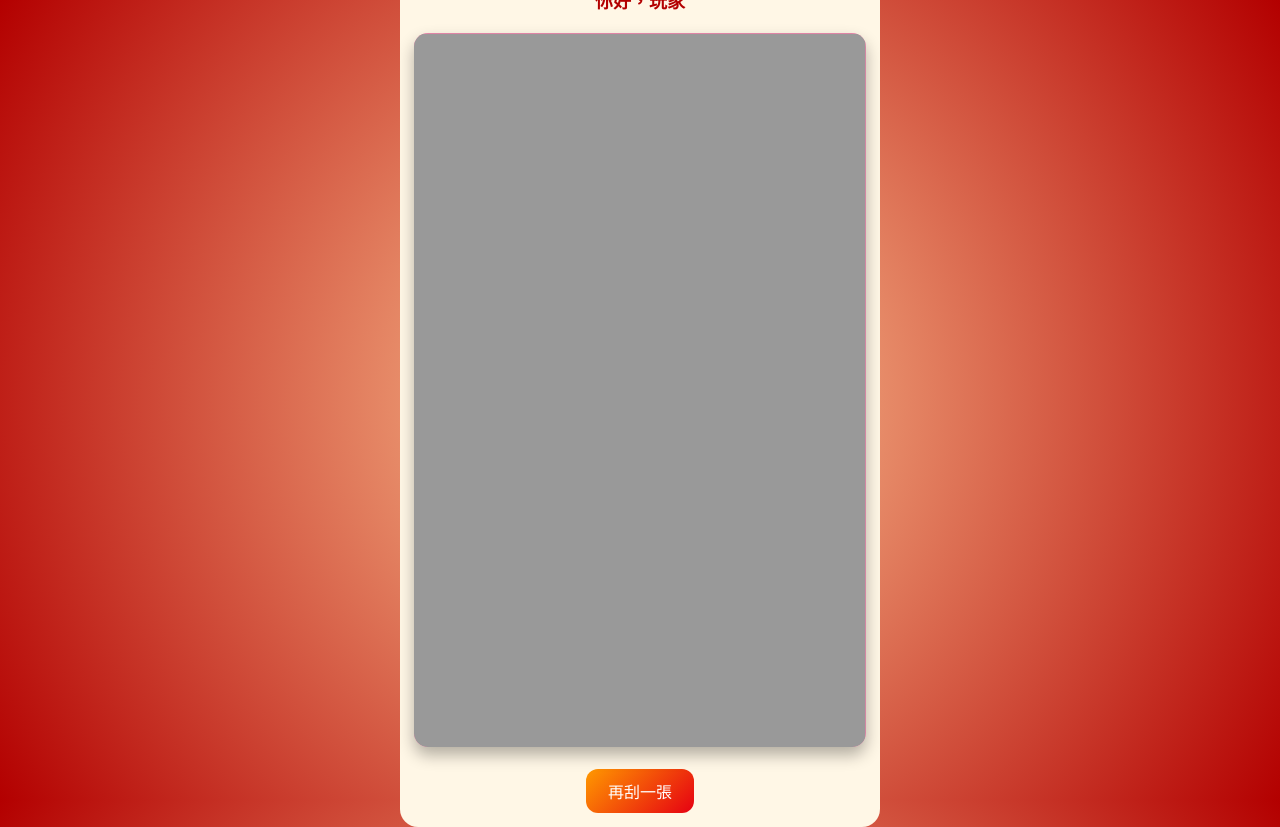
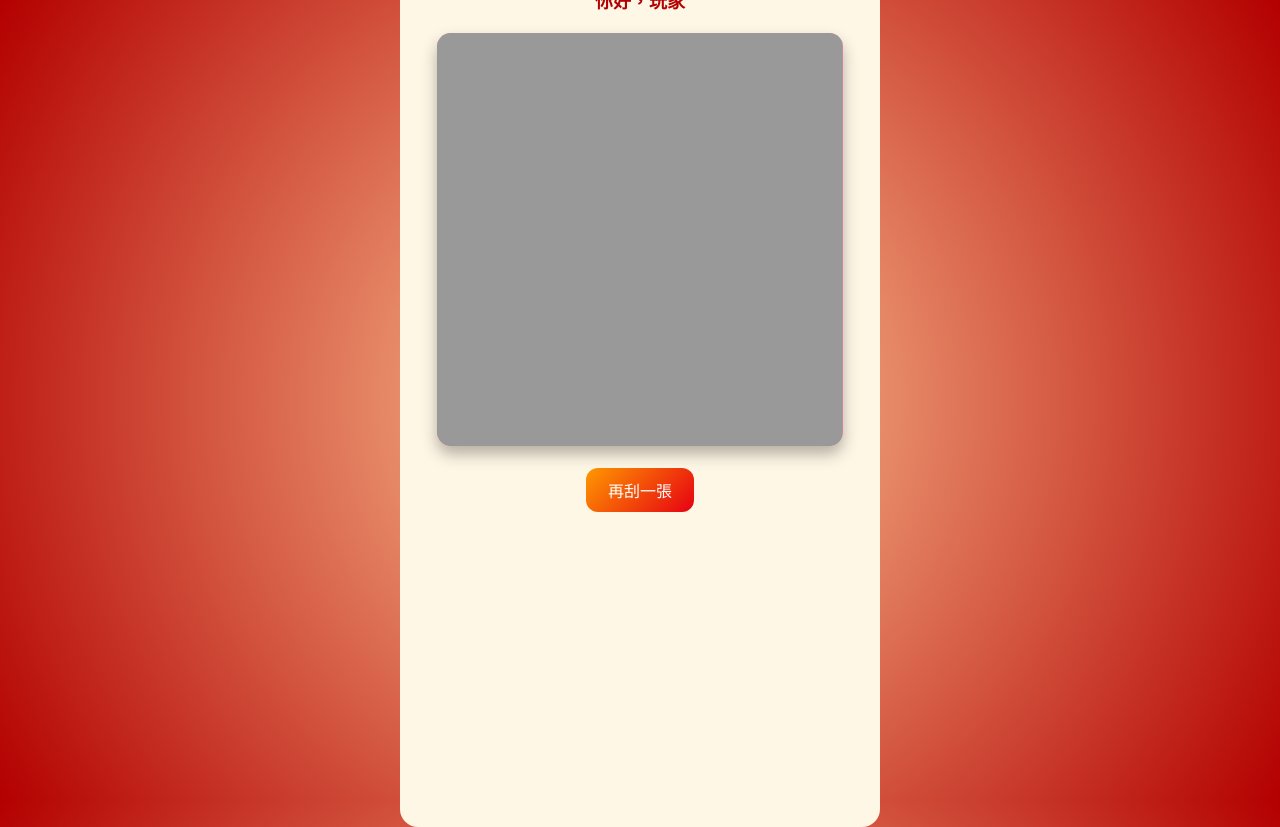
Before and after one commit to lily313999/New-Year-Scratch-Cards, a plain HTML site: page index.html in a window 1280 px wide. Both pictures are taken after a click on the button "開始刮獎". Drawn offline with Linux system fonts and the light colour scheme.

Commit message:
Add files via upload

```diff
--- a/script.js
+++ b/script.js
@@ -14,9 +14,9 @@ const cardPool = {
 };
 
 // 動態產生卡片名稱（請自行替換成實際圖片路徑）
-for (let i = 1; i <= 7; i++) cardPool.common.push(`img/common${i}.png`);
-for (let i = 1; i <= 7; i++) cardPool.rare.push(`img/rare${i}.png`);
-for (let i = 1; i <= 2; i++) cardPool.super.push(`img/super${i}.png`);
+for (let i = 1; i <= 4; i++) cardPool.common.push(`img/common${i}.png`);
+for (let i = 1; i <= 2; i++) cardPool.rare.push(`img/rare${i}.png`);
+for (let i = 1; i <= 1; i++) cardPool.super.push(`img/super${i}.png`);
 
 /* =========================
    Canvas & 全域變數
--- a/style.css
+++ b/style.css
@@ -119,7 +119,8 @@ button {
    ========================= */
 #cardBox {
   position: relative;
-  width: 100%;
+  width: 90%;         /* 🔹 從100%改成90%，左右留白 */
+  max-height: 50%;    /* 🔹 原本 flex:1/65% 改成最大高度55% */
   margin: 12px 0;
   border-radius: 14px;
   overflow: hidden;
```
